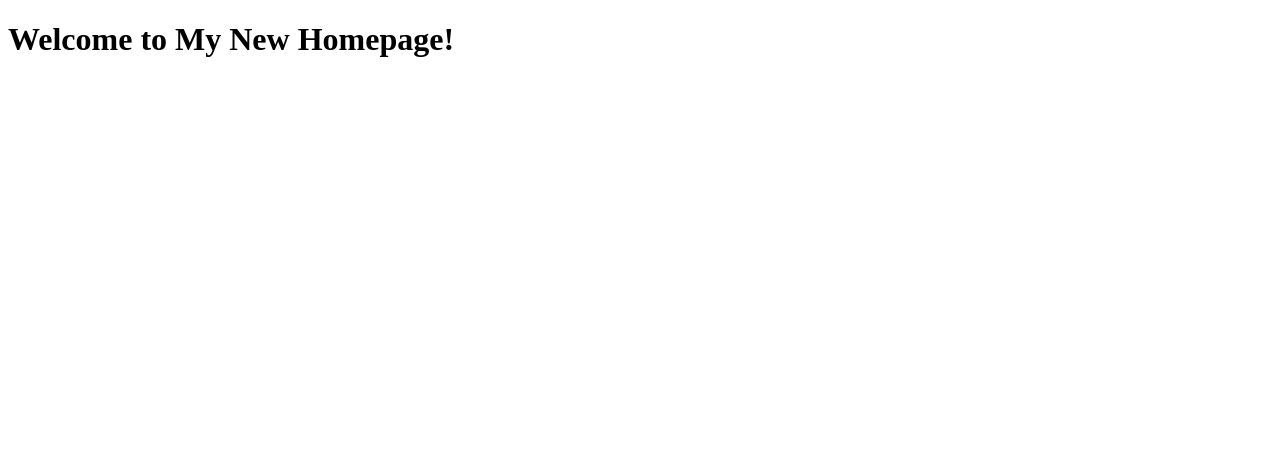
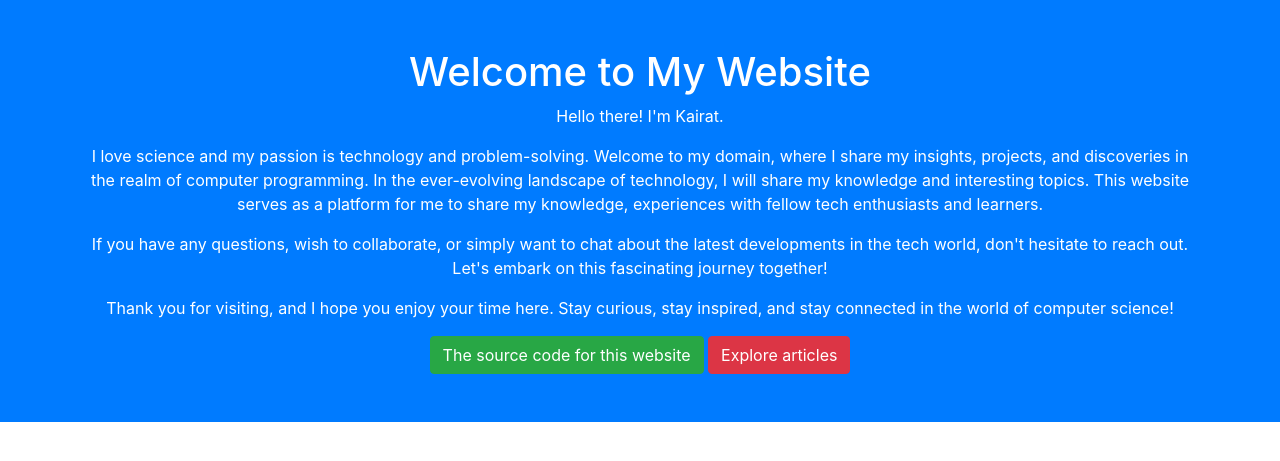
Before and after one commit to kairat-beep/MyAwesomeBlog, a Django app: page / in a window 1280 px wide. Shown: the top 461 px of the page. Run offline with Django 4.2, Linux system fonts and the light colour scheme; some libraries are stand-ins or nearby versions.

Commit message:
The home page

```diff
--- a/cms/templates/cms/index.html
+++ b/cms/templates/cms/index.html
@@ -1,11 +1,39 @@
 <!-- new_homepage.html -->
 <!DOCTYPE html>
 <html>
-<head>
-    <title>New Homepage</title>
-</head>
-<body>
-    <h1>Welcome to My New Homepage!</h1>
-    <!-- Your content here -->
-</body>
+    <head>
+        <title>My website</title>
+        <link rel="stylesheet" href="https://maxcdn.bootstrapcdn.com/bootstrap/4.5.2/css/bootstrap.min.css">
+    </head>
+    <body>
+        <div class="container-fluid bg-primary text-white py-5">
+            <div class="container">
+                <div class="row">
+                    <div class="col-md-12 text-center">
+                        <h1>Welcome to My Website</h1>
+                        <p>Hello there! I'm Kairat. </p>
+                        <p>I love science and my passion is
+                        technology and problem-solving. Welcome to my domain, where I share my
+                        insights, projects, and discoveries in the realm of computer programming.
+                        In the ever-evolving landscape of technology, I will share my knowledge and
+                        interesting topics. This website serves as a platform for me to share my
+                        knowledge, experiences with fellow tech enthusiasts and learners.</p>
+                        <p> If you have any questions, wish to collaborate, or
+                        simply want to chat about the latest developments in
+                        the tech world, don't hesitate to reach out. Let's
+                        embark on this fascinating journey together!</p>
+                        <p>Thank you for visiting, and I hope you enjoy your time here. Stay curious, stay inspired, and stay connected in the world of computer science!</p>
+                        <a
+                            href="https://github.com/kairat-kempirbaev/MyAwesomeBlog"
+                            class='btn btn-success btn-md'>
+                            The source code for this website</a>
+                        <a href="blog" class="btn btn-danger btn-md">Explore articles</a>
+                    </div>
+                </div>
+            </div>
+        </div>
+        <!-- Add Bootstrap JS and jQuery -->
+        <script src="https://code.jquery.com/jquery-3.5.1.slim.min.js"></script>
+        <script src="https://cdn.jsdelivr.net/npm/@popperjs/core@2.11.6/dist/umd/popper.min.js"></script>
+        <script src="https://maxcdn.bootstrapcdn.com/bootstrap/4.5.2/js/bootstrap.min.js"></script></body>
 </html>
```
Also changed, not shown: 1 other file.
